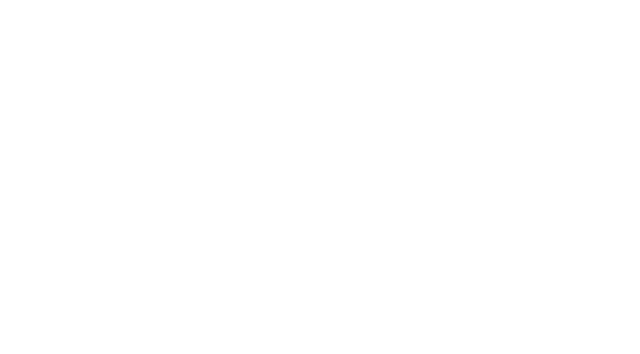
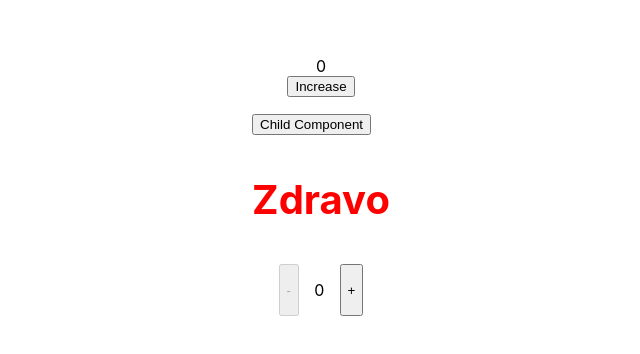
Before and after one commit to dzenankosuta/it-camp, a React (Create React App) app in the folder II Ciklus/React/my-first-app/: page / in a window 1280 px wide. Shown: the part 214-568 px from the top of the page, without its empty margins (319-959 px from the left). Built offline with nearby package versions, Linux system fonts and the light colour scheme.

Commit message:
pozivanje funkcije iz parent, grandfather comp, useState()

```diff
--- a/II Ciklus/React/my-first-app/src/App.css
+++ b/II Ciklus/React/my-first-app/src/App.css
@@ -1,5 +1,6 @@
 .card-container {
   display: flex;
+  flex-direction: column;
   width: 100%;
   justify-content: center;
   align-items: center;
--- a/II Ciklus/React/my-first-app/src/App.js
+++ b/II Ciklus/React/my-first-app/src/App.js
@@ -1,7 +1,44 @@
+import React from "react";
 import "./App.css";
+import Greeting from "./components/Greeting/Greeting";
+import Incrementer from "./components/Incrementer/Incrementer";
 
 function App() {
-  return <div className="card-container"></div>;
+  const [count, setCount] = React.useState(0);
+  const handleClick2 = () => {
+    setCount(count + 1);
+  };
+
+  const handleClick = () => {
+    alert("Ova se funkcija nalazi u App.js");
+  };
+
+  const sayHello = (namee) => {
+    alert(`Hello ${namee}`);
+  };
+
+  // let count = 0;
+
+  return (
+    <div className="card-container">
+      {/* <button onClick={() => sayHello("John")}>Click me</button>{" "} */}
+      {/* Primena funkcije onClick sa argumentom */}
+      {/* <button
+        onClick={() => {
+          sayHello("John");
+          console.log("Anonimna funkcija");
+        }}
+      >
+        {/* Primena funkcije onClick sa argumentom i primena neke anonimne funkcije */}
+      {/* Inline anonymus function
+      </button> */}
+
+      {count}
+      <button onClick={handleClick2}>Increase</button>
+      <Greeting name={"Dzenan"} handleParentClick={handleClick} />
+      <Incrementer />
+    </div>
+  );
 }
 
 export default App;
--- a/II Ciklus/React/my-first-app/src/components/Greeting/Greeting.js
+++ b/II Ciklus/React/my-first-app/src/components/Greeting/Greeting.js
@@ -1,10 +1,21 @@
 import React from "react";
+import Title from "../title/Title";
 
-const Greeting = ({ name, children, fontSize, fontColor }) => {
+const Greeting = ({
+  name,
+  children,
+  fontSize,
+  fontColor,
+  handleParentClick,
+}) => {
+  const sayWelcome = (name) => {
+    alert(`Hello ${name}`);
+  };
   return (
     // Fragment je <> ili React.Fragment
     <div>
-      <h3
+      {/* <h3
+        onClick={() => sayWelcome(name)}
         style={{
           color: fontColor,
           fontSize: fontSize,
@@ -13,7 +24,16 @@
         Hello, {name}
       </h3>
       <p>How are you?</p>
-      {children}
+      {children} */}
+      <p />
+      <p />
+      <p />
+      <p />
+      <p />
+      <button onClick={handleParentClick}>Child Component</button>{" "}
+      {/* pozivanje funkcije iz parent componente */}
+      <Title clickHandler={handleParentClick} />{" "}
+      {/* pozivanje funkcije iz parent componente za grandson */}
     </div>
   );
 };
--- /dev/null
+++ b/II Ciklus/React/my-first-app/src/components/Incrementer/Incrementer.css
@@ -0,0 +1,5 @@
+.buttons {
+  width: 100px;
+  display: flex;
+  justify-content: space-around;
+}
--- /dev/null
+++ b/II Ciklus/React/my-first-app/src/components/Incrementer/Incrementer.js
@@ -0,0 +1,23 @@
+import React from "react";
+import "./Incrementer.css";
+
+const Incrementer = () => {
+  const [counter, setCounter] = React.useState(0);
+  const handleIncreaseCounter = () => {
+    setCounter(counter + 1);
+  };
+  const handleDecreaseCounter = () => {
+    setCounter(counter - 1);
+  };
+  return (
+    <div className="buttons">
+      <button onClick={handleDecreaseCounter} disabled={counter === 0}>
+        -
+      </button>
+      <p>{counter}</p>
+      <button onClick={handleIncreaseCounter}>+</button>
+    </div>
+  );
+};
+
+export default Incrementer;
--- a/II Ciklus/React/my-first-app/src/components/title/Title.js
+++ b/II Ciklus/React/my-first-app/src/components/title/Title.js
@@ -1,11 +1,13 @@
 import React from "react";
 import "./Title.css";
-const Title = ({ name, age }) => {
+const Title = ({ name, age, clickHandler }) => {
   // console.log(props);  2x vrsi console.log() jer je to princim StrictMode
 
   return (
-    <h3 className="neka-klasa h3">
-      Zdravo {name}, imas {age} godina.
+    <h3 className="neka-klasa h3" onClick={clickHandler}>
+      {/* pozivanje funkcije iz grandfather componente - Props drilling*/}
+      {/* Zdravo {name}, imas {age} godina. */}
+      Zdravo
     </h3>
   );
 };
```
